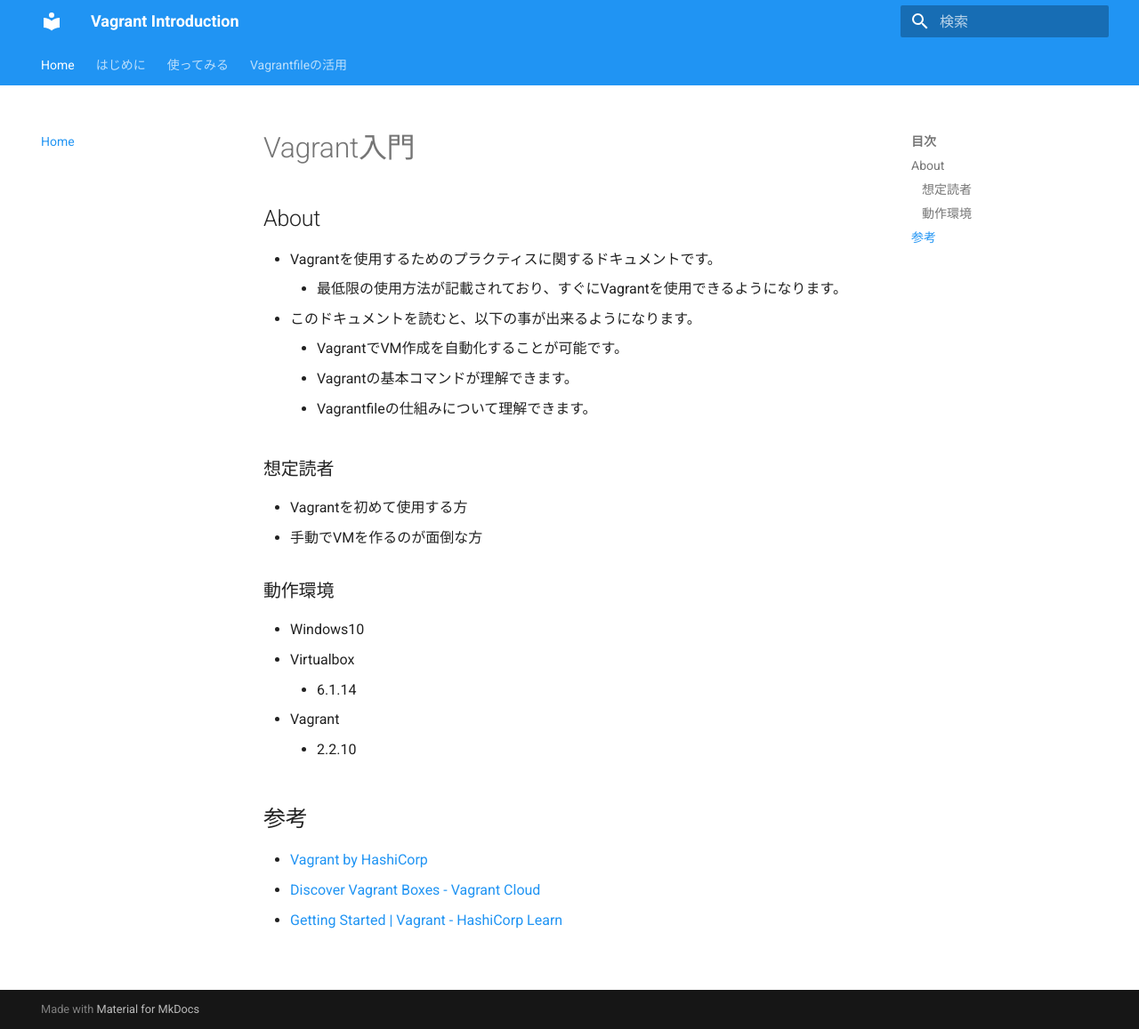
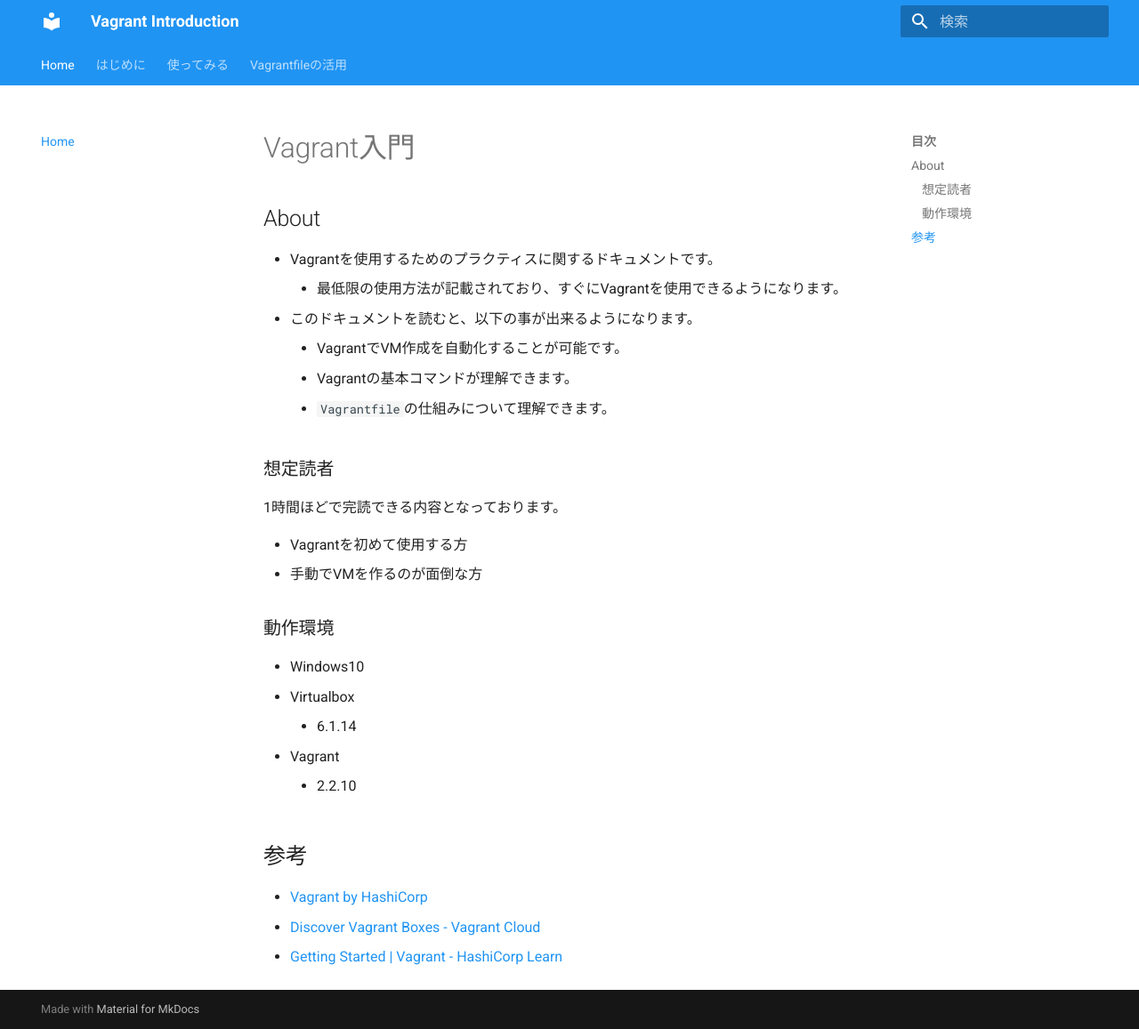
Before and after one commit to y-hosoya/vagrant-introduction, an MkDocs documentation site: the page built from docs/index.md, in a window 1280 px wide and 1157 px high. Shown: the whole window at 89% size. Built offline with MkDocs 1.6.1 and Material for MkDocs 9.7.7, drawn with Linux system fonts in a browser that asks for light colours.

Commit message:
fix index page

```diff
--- a/docs/index.md
+++ b/docs/index.md
@@ -7,9 +7,11 @@
 - このドキュメントを読むと、以下の事が出来るようになります。
     - VagrantでVM作成を自動化することが可能です。
     - Vagrantの基本コマンドが理解できます。
-    - Vagrantfileの仕組みについて理解できます。
+    - `Vagrantfile`の仕組みについて理解できます。
 
 ### 想定読者
+
+1時間ほどで完読できる内容となっております。
 
 - Vagrantを初めて使用する方
 - 手動でVMを作るのが面倒な方
```
